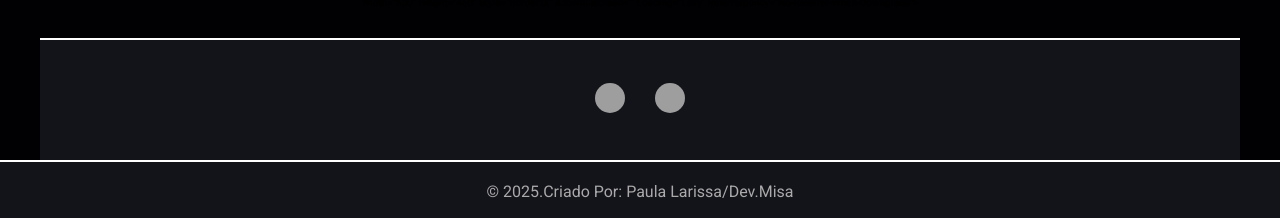
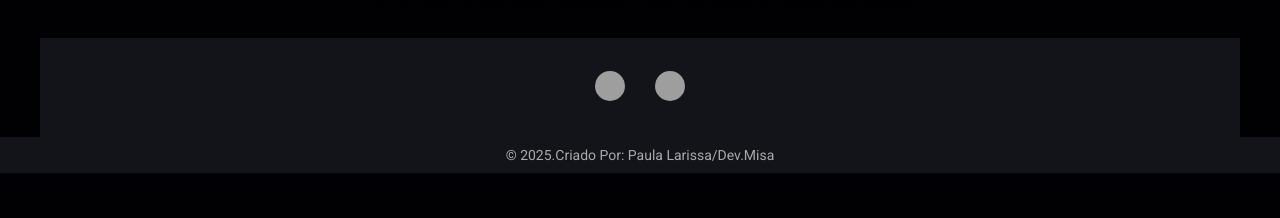
Before and after one commit to misa006/LEO-BURGUER-, a plain HTML site: page index.html in a window 1280 px wide. Shown: the part 2717-2935 px from the top of the page. After the commit the page ends 2890 px from the top, so only its background shows below. Drawn offline with Linux system fonts and the light colour scheme; grey boxes are pictures that could not be loaded.

Commit message:
Update style (1).css

```diff
--- a/style (1).css
+++ b/style (1).css
@@ -433,10 +433,9 @@
 }
 
 .footer {
-  background-color: #13131a;  /* preto */
-  color: #aaa;
-  text-align: center;
-  padding: 2rem 0;          /* maior padding para destacar */
-  font-size: 1.6rem;        /* texto um pouco maior */
-  border-top: 2px solid #fff; /* borda branca no topo pra destacar */
+  color: #aaa;          /* letras em cinza claro */
+  text-align: center;   /* centraliza o texto */
+  padding: 1rem 0;      /* espaço acima e abaixo */
+  font-size: 1.4rem;    /* tamanho do texto */
+  background-color: #13131a; /* mantém fundo escuro */
 }
```
